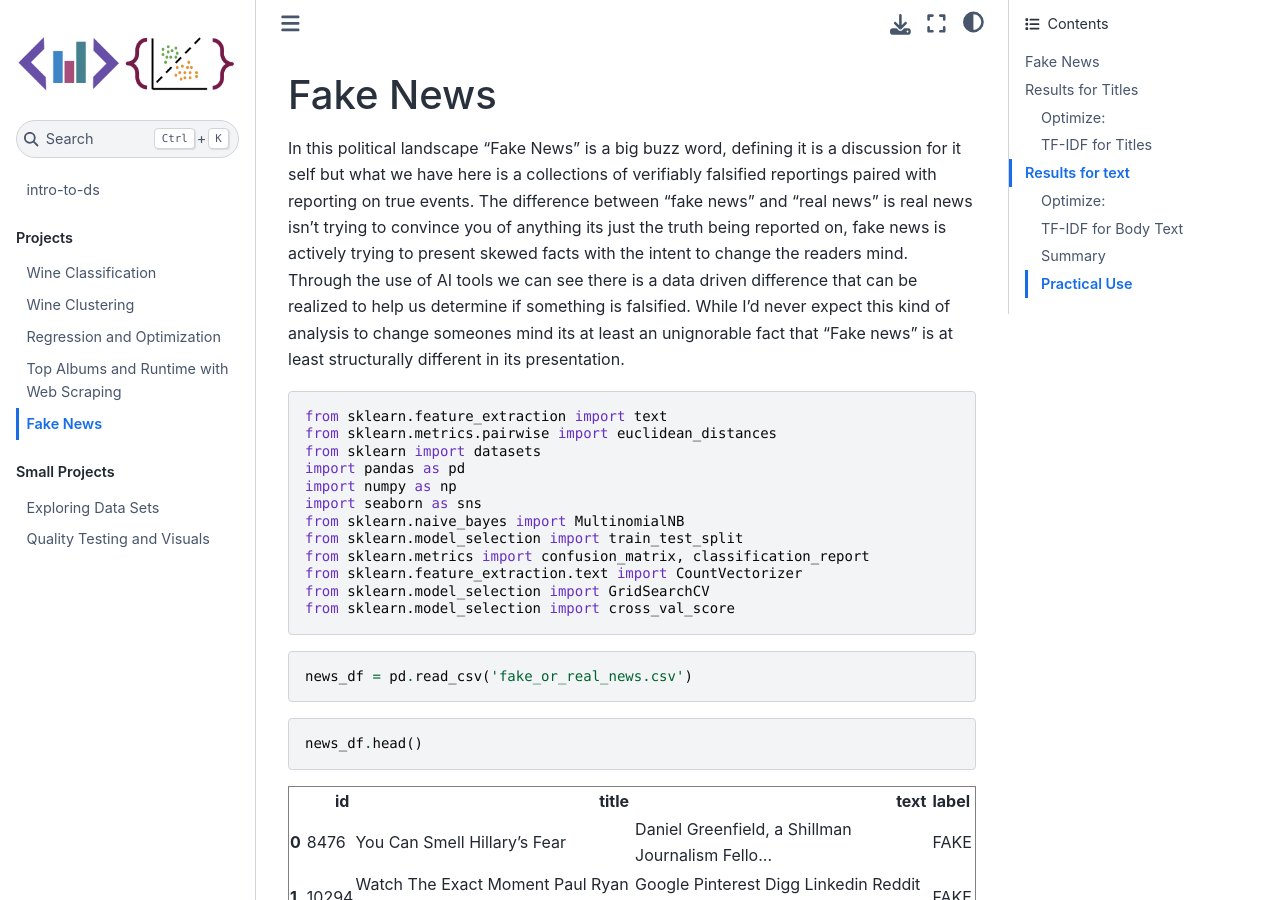
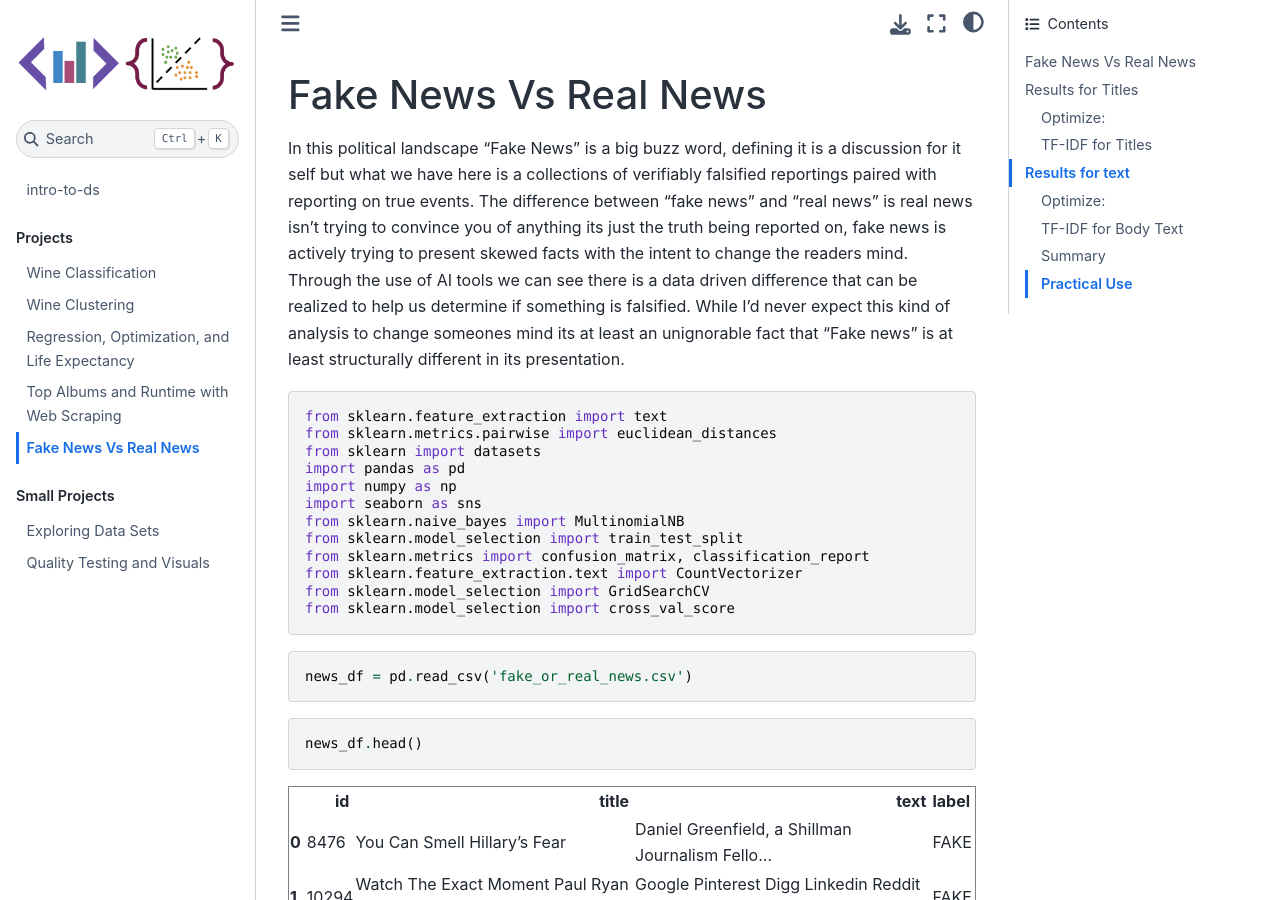
Before and after one commit to efsa95/intro-to-ds, a Jupyter Book: the page built from Fake_News.md, in a window 1280 px wide and 900 px high. Built offline with Jupyter Book 1.0.4 settings and Sphinx 7.4.7 and the Sphinx Book theme 1.1.4, drawn with Linux system fonts in a browser that asks for light colours.

Commit message:
Fixed Typos

```diff
--- a/Fake_News.md
+++ b/Fake_News.md
@@ -1,4 +1,4 @@
-# Fake News
+# Fake News Vs Real News
 In this political landscape "Fake News" is a big buzz word, defining it is a discussion for it self but what we have here is a collections of verifiably falsified reportings paired with reporting on true events.  The difference between "fake news" and "real news" is real news isn't trying to convince you of anything its just the truth being reported on, fake news is actively trying to present skewed facts with the intent to change the readers mind. Through the use of AI tools we can see there is a data driven difference that can be realized to help us determine if something is falsified.  While I'd never expect this kind of analysis to change someones mind its at least an unignorable fact that "Fake news" is at least structurally different in its presentation.
 
 
--- a/regOp.md
+++ b/regOp.md
@@ -1,4 +1,4 @@
-# Regression and Optimization
+# Regression, Optimization, and Life Expectancy
 In this project we had to find a dataset suitible for linear regression.  Through testing, fitting, and optimizing models we needed to Interpret the model and its performance in terms of the application.
 
 
```
